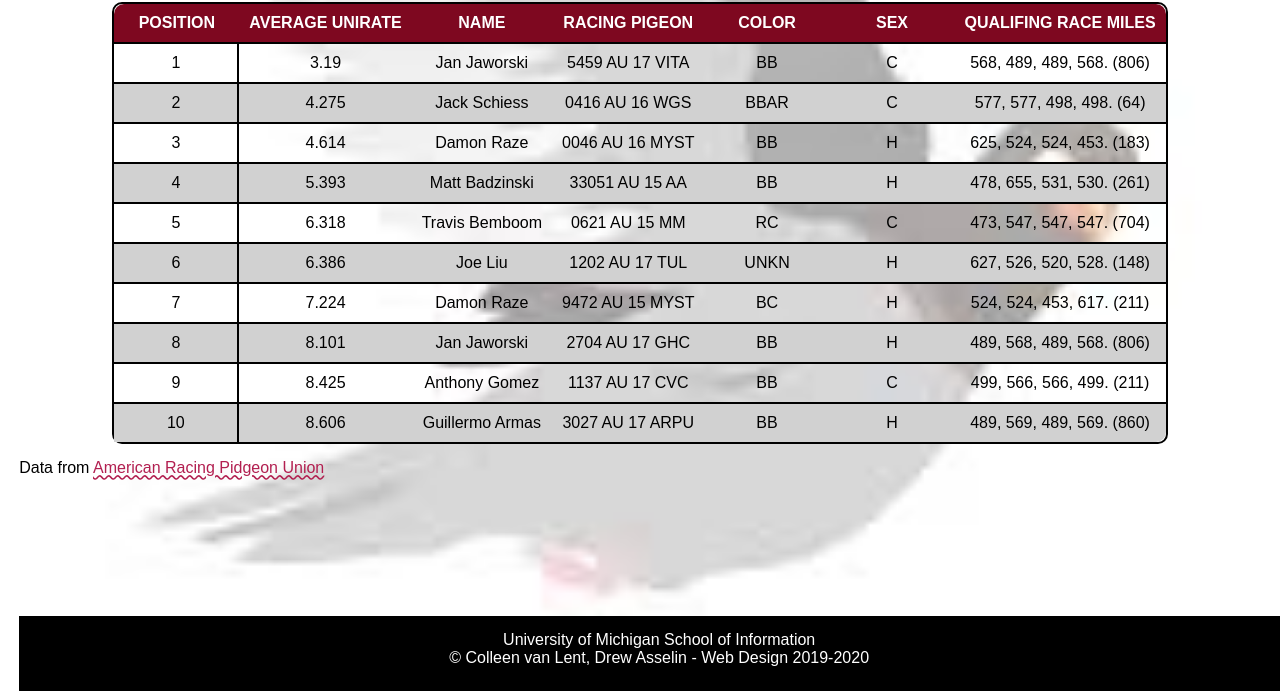
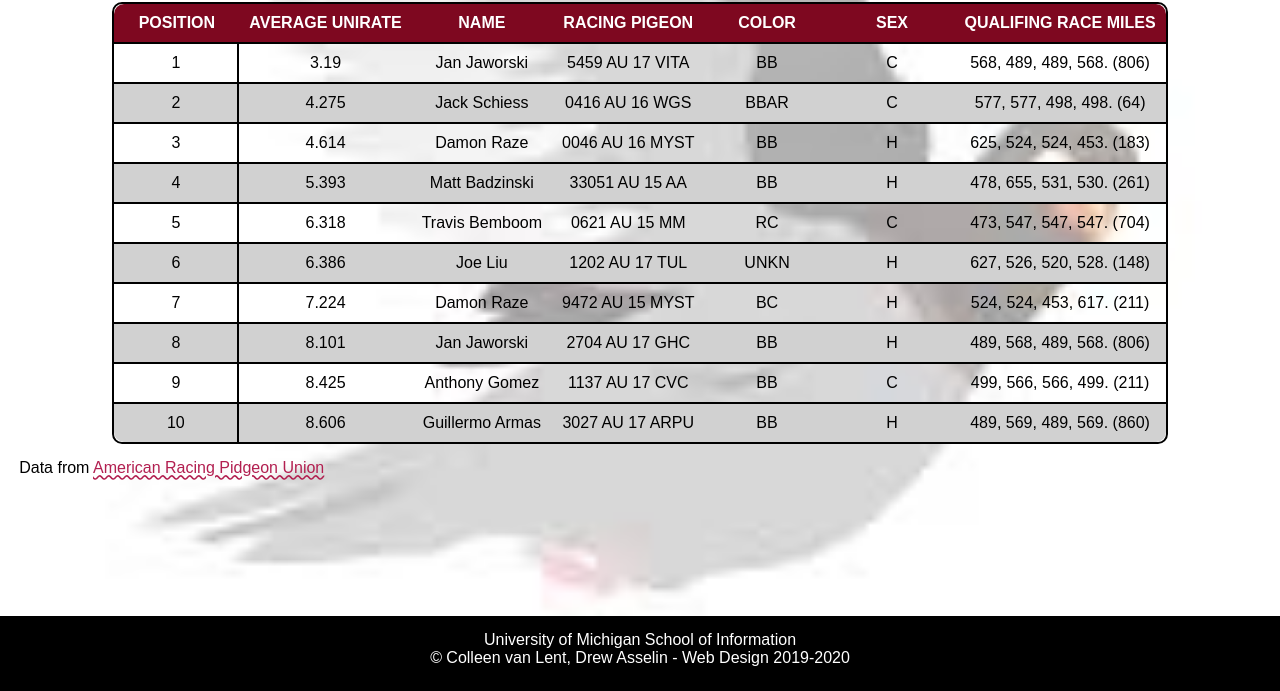
Before and after one commit to auszie/homework4-2021, a plain HTML site: page index.html in a window 1280 px wide. Shown: the part 109-800 px from the top of the page. Drawn offline with Linux system fonts and the light colour scheme; a web font is replaced by a local one.

Commit message:
update 6
update 6

```diff
--- a/css/style.css
+++ b/css/style.css
@@ -73,7 +73,7 @@ td{
 .colhead{
   color: #FFFFFF;
   min-width: 125px;
-  text-align: center;
+  vertical-align: middle;
   padding: 10px;
   background-color: #7e0820;
   text-transform: uppercase;
@@ -120,11 +120,11 @@ thead tr:last-child th:last-child{
   border-top-right-radius: 10px;
 }
 
-table tr:last-child td:first-child{
+tbody tr:last-child th:first-child{
   border-bottom-left-radius: 10px;
 }
 
-table tr:last-child td:last-child{
+tbody tr:last-child td:last-child{
   border-bottom-right-radius: 10px;
 }
 
@@ -133,9 +133,10 @@ table tr:last-child td:last-child{
 footer{
   width:100%;
   background:#000000;
-  text-align:center;
+  text-align: center;
   color: #FFFFFF;
   min-height: 75px;
-  position: absolute;
+  position: fixed;
   bottom: 0;
+  left: 0;
 }
```
